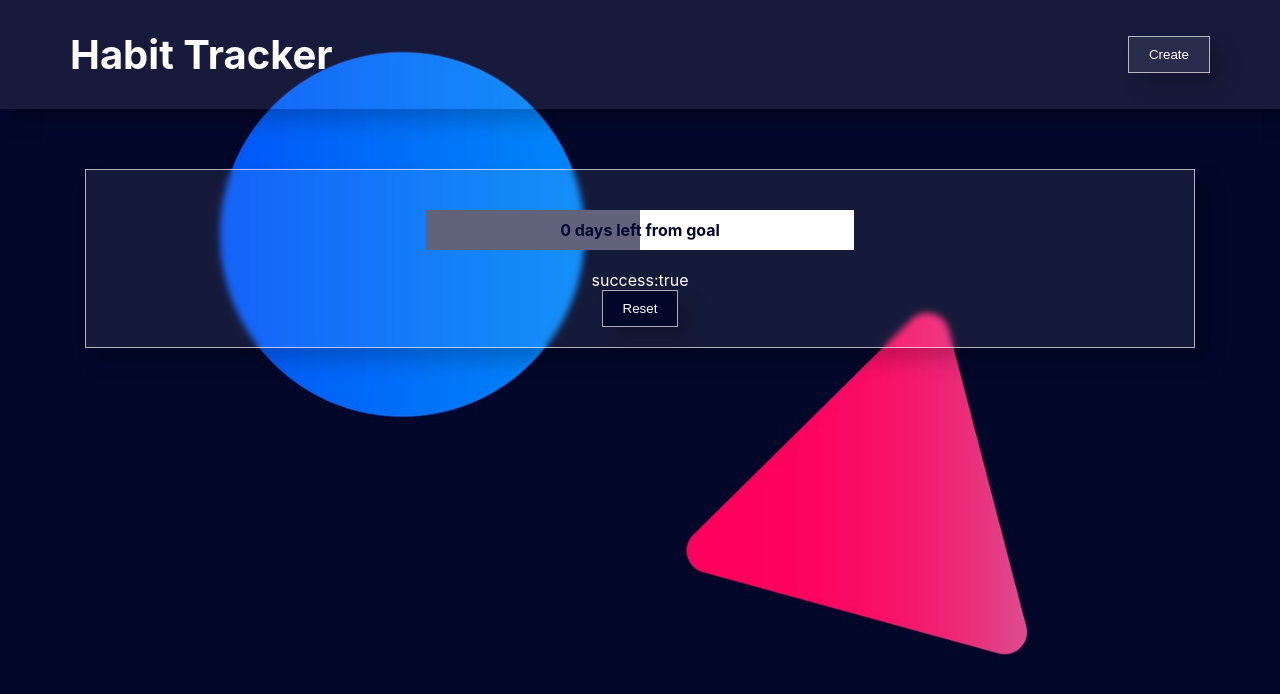
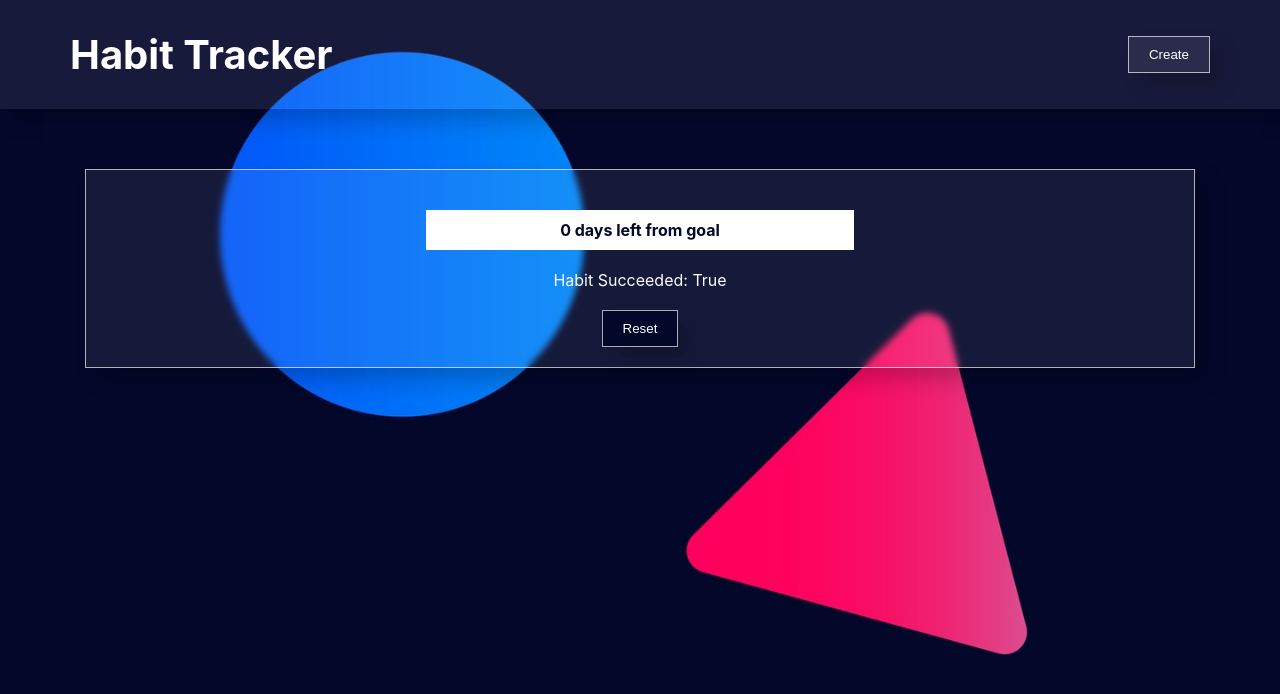
Before and after one commit to vinaykanth97/habit-counter, a Next.js app: page /habitdetail/1 in a window 1280 px wide. Shown: the top 694 px of the page. Built offline with nearby package versions, Linux system fonts and the light colour scheme.

Commit message:
final updates for countdown

```diff
--- a/components/CountDownWidget.jsx
+++ b/components/CountDownWidget.jsx
@@ -57,13 +57,21 @@ export default function countUpWidget({ requiredData, endAt, startFrom, habitIte
     let startingTime = new Date(startFrom).getTime()
 
     let [startingDate, setStartingDate] = useState()
-    let [hms, setHms] = useState();
+    let [hms, setHms] = useState({
+        days: 0,
+        hours: 0,
+        minutes: 0,
+        seconds: 0,
+        currentLocalDateTime: 0,
+        numberOfDaystoGo: 0
+    });
     const [countUp, setCountUp] = useState()
 
     // Start From Date
     useEffect(() => {
         setStartingDate(startingTime)
         ResetFormInput("resetDate", currentLocalDateTime)
+        setHms(hms)
     }, [startingTime])
 
     // To update countUp Hours, Minutes and seconds
@@ -76,7 +84,10 @@ export default function countUpWidget({ requiredData, endAt, startFrom, habitIte
         let seconds = Math.floor((finalDate % (1000 * 60)) / 1000);
         addSuccess(moment(requiredData?.habitUntil).isSame(moment(), 'day'))
 
-
+        if (currentLocalDateTime >= endAt) {
+            addSuccess(true)
+        }
+        console.log(numberOfDaystoGo)
         hms = {
             days: days,
             hours: hours,
@@ -91,6 +102,10 @@ export default function countUpWidget({ requiredData, endAt, startFrom, habitIte
     useEffect(() => {
         setTimeout(() => {
             setCountUp(hms)
+            if (currentLocalDateTime >= endAt) {
+                addSuccess(true)
+                hms.numberOfDaystoGo = 0
+            }
         }, 1000);
     }, [countUp])
     return (
@@ -101,7 +116,7 @@ export default function countUpWidget({ requiredData, endAt, startFrom, habitIte
                     <div className="counts">{countUp?.numberOfDaystoGo} days left from goal</div>
                     <span></span>
                 </div>
-                <p>success:{successHabit.toString()}</p>
+                <p className="habit-status">Habit Succeeded: <span>{successHabit.toString()}</span></p>
                 <button onClick={() => OpenResetAction('resetPopup')} className="secondary">Reset</button>
 
             </div>
@@ -110,7 +125,6 @@ export default function countUpWidget({ requiredData, endAt, startFrom, habitIte
                     <div className="grouped-form">
                         <label htmlFor="resetDate">Specified Date and time you have failed</label>
                         <input type="datetime-local" name="resetDate" id="resetDate" min={requiredData?.habitDate} max={countUp?.currentLocalDateTime} defaultValue={countUp?.currentLocalDateTime} required onChange={(e) => ResetFormInput(e.target.name, e.target.value)} />
-
                     </div>
                     <button className="secondary" type="submit">Confirm</button>
                 </form>
--- a/styles/globals.css
+++ b/styles/globals.css
@@ -259,5 +259,11 @@ main {
   top: 0;
   height: 100%;
   left: 0;
-  background-color: #050931a1;
+
 }
+.habit-status{
+  margin: 0 0 20px 0;
+}
+.habit-status span{
+  text-transform: capitalize;
+}
```
